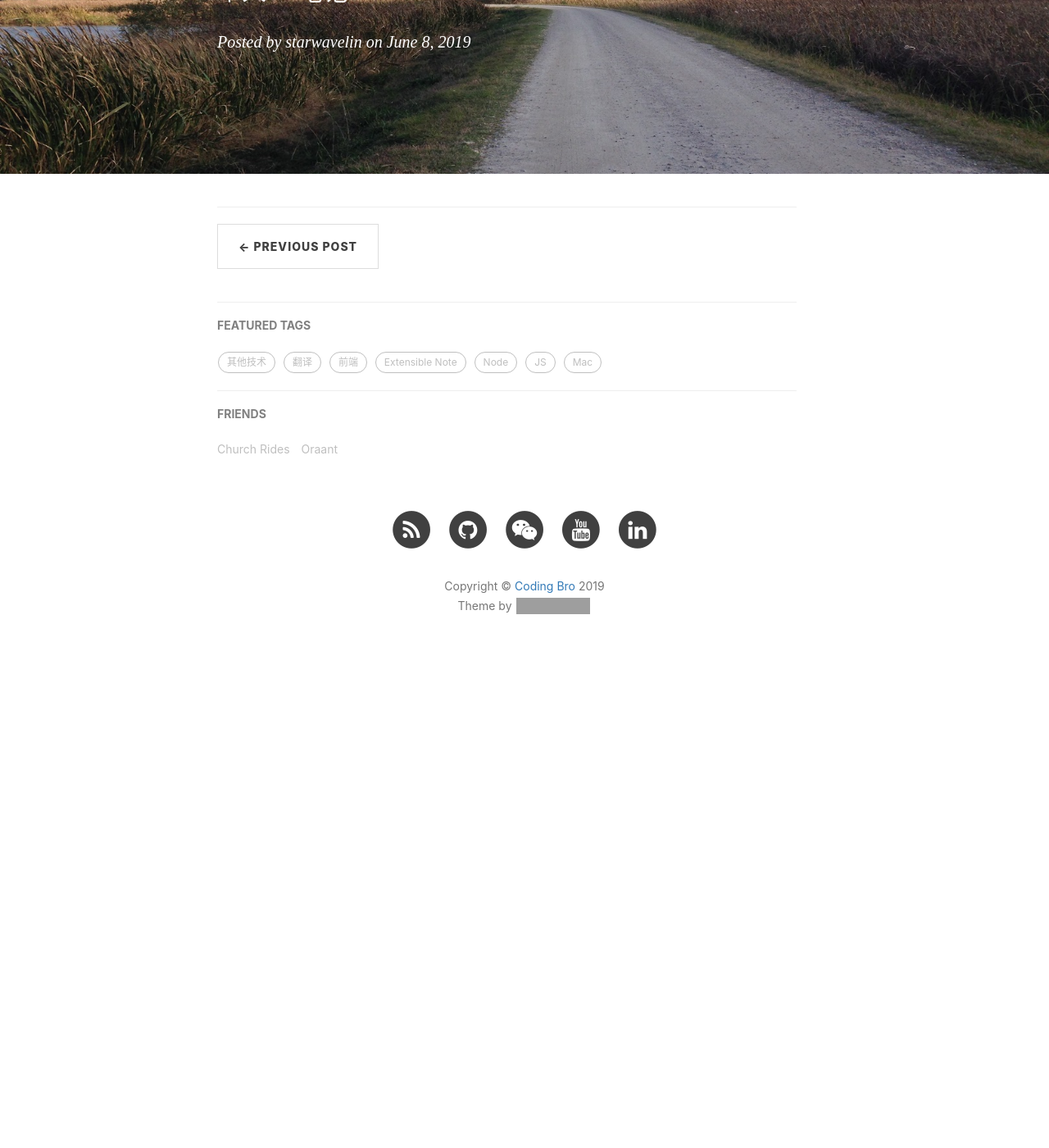
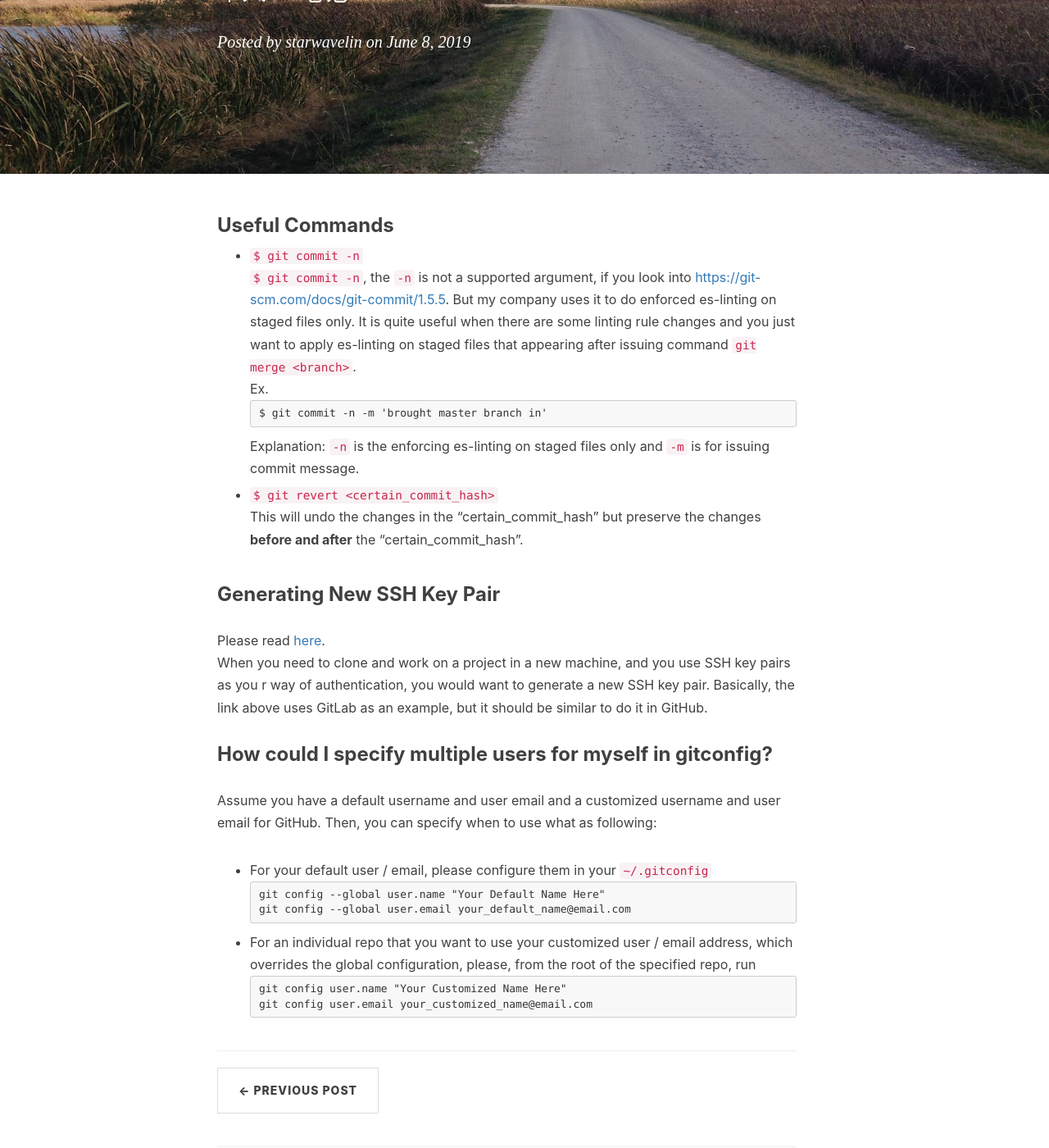
Before and after one commit to starwavelin/starwavelin.github.io, a Jekyll site: the page built from _posts/2019-06-08-my-own-git-notes.md, in a window 1280 px wide and 1400 px high, scrolled down 311 px. Shown: the whole window at 82% size. Built offline with Jekyll 4.4.1, drawn with Linux system fonts in a browser that asks for light colours; nearby versions of some CDN libraries; comment, search, counter and statistics services are not loaded; before the commit the page ends 1127 px from its top, so only the background shows below that; grey boxes are pictures that could not be loaded.

Commit message:
added my own git notes

````diff
--- a/_posts/2019-06-08-my-own-git-notes.md
+++ b/_posts/2019-06-08-my-own-git-notes.md
@@ -9,3 +9,31 @@ tags:
     - 其他技术
     - Extensible Note
 ---
+### Useful Commands
+- `$ git commit -n`
+`$ git commit -n`, the `-n` is not a supported argument, if you look into [https://git-scm.com/docs/git-commit/1.5.5](https://git-scm.com/docs/git-commit/1.5.5). But my company uses it to do enforced es-linting on staged files only. It is quite useful when there are some linting rule changes and you just want to apply es-linting on staged files that appearing after issuing command `git merge <branch>`.
+Ex.
+```
+$ git commit -n -m 'brought master branch in'
+```
+Explanation: `-n` is the enforcing es-linting on staged files only and `-m` is for issuing commit message.
+
+- `$ git revert <certain_commit_hash>`
+This will undo the changes in the "certain_commit_hash" but preserve the changes **before and after** the "certain_commit_hash".
+
+### Generating New SSH Key Pair
+Please read [here](https://docs.gitlab.com/ee/ssh/#generating-a-new-ssh-key-pair).
+When you need to clone and work on a project in a new machine, and you use SSH key pairs as you r way of authentication, you would want to generate a new SSH key pair. Basically, the link above uses GitLab as an example, but it should be similar to do it in GitHub.
+
+### How could I specify multiple users for myself in gitconfig?
+Assume you have a default username and user email and a customized username and user email for GitHub. Then, you can specify when to use what as following:
+- For your default user / email, please configure them in your `~/.gitconfig`
+```
+git config --global user.name "Your Default Name Here"
+git config --global user.email your_default_name@email.com
+```
+- For an individual repo that you want to use your customized user / email address, which overrides the global configuration, please, from the root of the specified repo, run
+```
+git config user.name "Your Customized Name Here"
+git config user.email your_customized_name@email.com
+```
````
